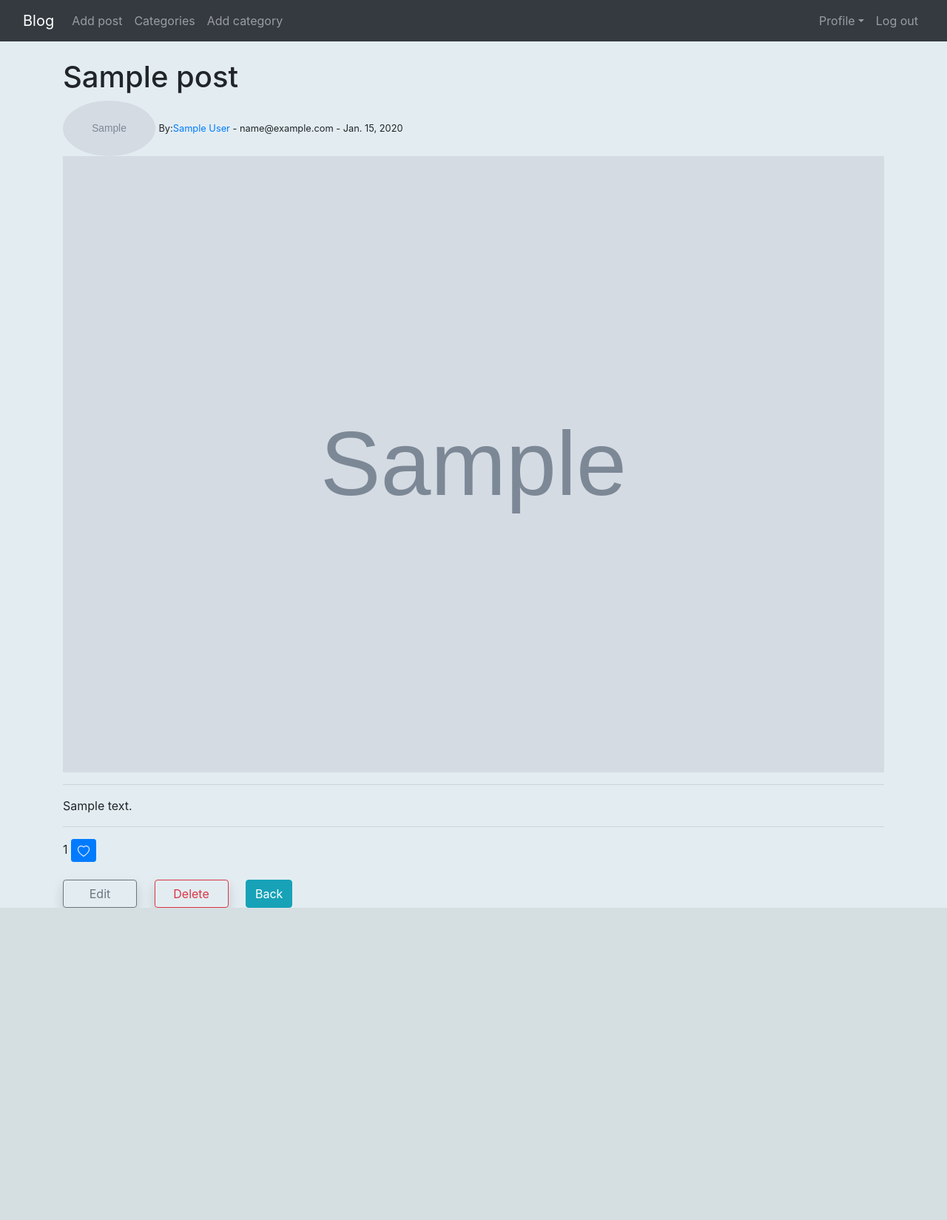
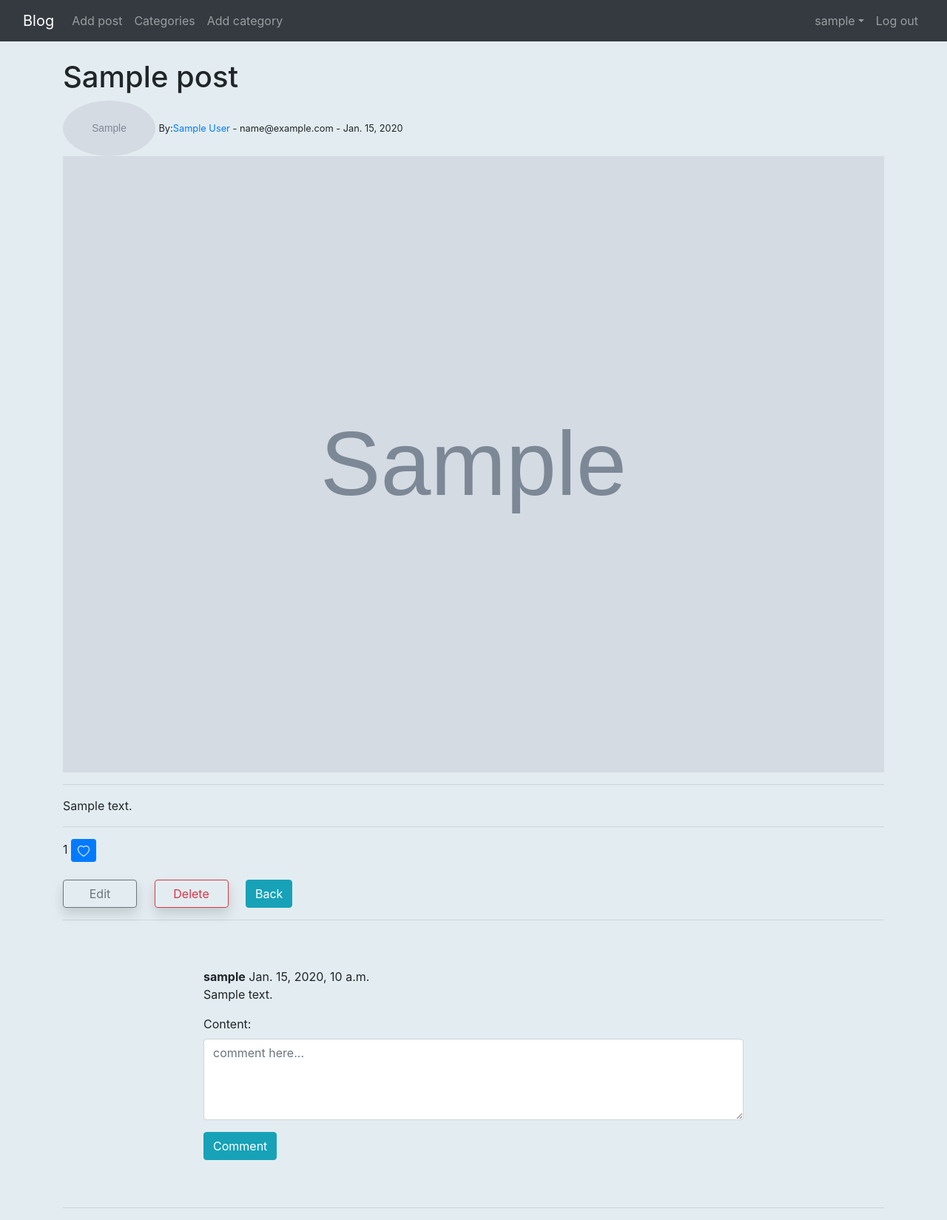
Before and after one commit to Rajan66/Blog, a Django app: page /article/1 in a window 1280 px wide. Shown: the whole page at 74% size. Before the commit the page ends 1227 px from the top, so only its background shows below. Run offline with Django 4.2, Linux system fonts and the light colour scheme; a user stored in the database is signed in; tables that the repository leaves empty hold one stand-in row (values such as "Sample post"); grey boxes marked "Sample" are stand-in pictures; some libraries are stand-ins or nearby versions.

Commit message:
Added Comment

```diff
--- a/blog/admin.py
+++ b/blog/admin.py
@@ -1,8 +1,9 @@
 from django.contrib import admin
-from .models import Post, Category,Profile
+from .models import Post, Category,Profile,Comment
 # Register your models here.
 
 # This makes the blog post entries accessible from the admin area
 admin.site.register(Post)
 admin.site.register(Category)
 admin.site.register(Profile)
+admin.site.register(Comment)
--- a/blog/forms.py
+++ b/blog/forms.py
@@ -1,5 +1,5 @@
 from django import forms
-from .models import Post, Category
+from .models import Post, Category, Comment
 
 # to pull the category from the database
 # name is required twice syntax stuff
@@ -14,13 +14,14 @@
 class PostForm(forms.ModelForm):
     class Meta:
         model = Post
-        fields = ('title', 'title_tag','author', 'category', 'body','snippet','header_image')
+        fields = ('title', 'title_tag', 'author', 'category',
+                  'body', 'snippet', 'header_image')
 
         widgets = {
             # placeholder = categories: add to the attrs; to show the querySet and list of the categories
             'title': forms.TextInput(attrs={'class': 'form-control'}),
             'title_tag': forms.TextInput(attrs={'class': 'form-control'}),
-            'author': forms.TextInput(attrs={'class': 'form-control', 'value': '', 'id': 'user','type': 'hidden'}),
+            'author': forms.TextInput(attrs={'class': 'form-control', 'value': '', 'id': 'user', 'type': 'hidden'}),
             'category': forms.Select(choices=categories_list, attrs={'class': 'form-control'}),
             'body': forms.Textarea(attrs={'class': 'form-control'}),
             'snippet': forms.Textarea(attrs={'class': 'form-control'}),
@@ -30,7 +31,8 @@
 class EditForm(forms.ModelForm):
     class Meta:
         model = Post
-        fields = ('title', 'title_tag', 'category', 'body','snippet','header_image')
+        fields = ('title', 'title_tag', 'category',
+                  'body', 'snippet', 'header_image')
 
         widgets = {
             # placeholder = categories: add to the attrs; to show the querySet and list of the categories
@@ -40,3 +42,15 @@
             'body': forms.Textarea(attrs={'class': 'form-control'}),
             'snippet': forms.Textarea(attrs={'class': 'form-control'})
         }
+
+
+class CommentForm(forms.ModelForm):
+    content = forms.CharField(widget=forms.Textarea(attrs={
+        'class': 'md-textarea form-control',
+        'placeholder': 'comment here...',
+        'rows': '4',
+    }))
+
+    class Meta:
+        model = Comment
+        fields = ('content',)
--- a/blog/templates/add_post.html
+++ b/blog/templates/add_post.html
@@ -4,7 +4,7 @@
 {% endblock title %}
 {% block content %}
     {% if user.is_authenticated %}
-        <h1>Add Post</h1>
+        <h1>Create Post</h1>
         <br>
         <div class="form-group">
     {% comment %} Normal form cannot accept images so we need the enctype thing such that we can add images to the form{% endcomment %}
--- a/blog/templates/article_details.html
+++ b/blog/templates/article_details.html
@@ -6,14 +6,19 @@
     {% load static %}
     <h1>{{ post.title }}</h1>
     {% if post.author.profile.profile_pic %}
-        <img src="{{ post.author.profile.profile_pic.url }}" alt="" height="75px" width="125px" class="rounded-circle">
+        <img src="{{ post.author.profile.profile_pic.url }}"
+             alt=""
+             height="75px"
+             width="125px"
+             class="rounded-circle">
     {% else %}
-        <img src="{% static 'img/unknown.png' %}" alt="" height="75px" width="125px" class="rounded-circle">
+        <img src="{% static 'img/unknown.png' %}"
+             alt=""
+             height="75px"
+             width="125px"
+             class="rounded-circle">
     {% endif %}
-
     <small>By:<a href="{% url 'show-profile' post.author.profile.id %}">{{ post.author.first_name }} {{ post.author.last_name }}</a>  - {{ post.author.email }} - {{ post.post_date }} </small>
-
-
     {% if post.header_image %}
         <img src="{{ post.header_image.url }}"
              alt="Catoo"
@@ -66,4 +71,38 @@
    class="btn btn-outline-danger shadow btn-2">Delete</a></small> &nbsp;
     {% endif %}
     <a href="{% url 'home' %}" class="btn btn-info">Back</a>
+    <hr>
+    <br>
+    <div class="section">
+        <div class="container1">
+            <div class="row">
+                <div class="col-lg-8 mx-auto">
+                    <div class="media-list">
+                        {% for comment in post_comments %}
+                            <div>
+                                <img class="avatar avatar-sm mr-4" src="" alt="">
+                            </div>
+                            <div class="media-body">
+                                <div class="small-1">
+                                    <b>{{ comment.user }}</b>
+                                    {{ comment.date }}
+                                </div>
+                                <p>{{ comment.content }}</p>
+                            </div>
+                        {% endfor %}
+                    </div>
+                    <form method="POST" action="{% url 'article-details' post.pk %}">
+                        {% csrf_token %}
+                        <div class="form-group">
+                            {{ form }}
+                        </div>
+                        <button type="submit" class="btn btn-info">Comment</button>
+                    </form>
+                </div>
+            </div>
+        </div>
+    </div>
+    <br>
+    <br>
+    <hr>
 {% endblock content %}
--- a/blog/templates/base.html
+++ b/blog/templates/base.html
@@ -57,24 +57,29 @@
                    role="button"
                    data-toggle="dropdown"
                    aria-expanded="false"
-                   aria-haspopup="true">Profile</a>
+                   aria-haspopup="true">{{ user }}</a>
                 <ul class="dropdown-menu">
-                  <li>
-                    <a class="dropdown-item" href="{% url 'edit-profile' %}">Edit Info</a>
-                  </li>
                   {% if user.profile.id %}
+                    <li>
+                      <a class="dropdown-item" href="{% url 'show-profile' user.profile.id %}">{{ user.first_name }} {{ user.last_name }}</a>
+                    </li>
+                    <div class="dropdown-divider"></div>
                     <li>
                       <a class="dropdown-item"
                          href="{% url 'edit-profile-page' user.profile.id %}">Edit Profile</a>
                     </li>
+                  {% else %}
                     <li>
-                      <a href="{% url 'show-profile' user.profile.id %}" class="dropdown-item">View Profile</a>
+                      <a class="dropdown-item" href="#">{{ user.first_name }} {{ user.last_name }}</a>
                     </li>
-                  {% else %}
+                    <div class="dropdown-divider"></div>
                     <li>
                       <a class="dropdown-item" href="{% url 'create-profile-page' %}">Create Profile</a>
                     </li>
                   {% endif %}
+                  <li>
+                    <a class="dropdown-item" href="{% url 'edit-profile' %}">Edit Info</a>
+                  </li>
                 </ul>
               </li>
               <li class="nav-item">
@@ -98,24 +103,29 @@
                    role="button"
                    data-toggle="dropdown"
                    aria-expanded="false"
-                   aria-haspopup="true">Profile</a>
+                   aria-haspopup="true">{{ user }}</a>
                 <ul class="dropdown-menu">
-                  <li>
-                    <a class="dropdown-item" href="{% url 'edit-profile' %}">Edit Info</a>
-                  </li>
                   {% if user.profile.id %}
+                    <li>
+                      <a class="dropdown-item" href="{% url 'show-profile' user.profile.id %}">{{ user.first_name }} {{ user.last_name }}</a>
+                    </li>
+                    <div class="dropdown-divider"></div>
                     <li>
                       <a class="dropdown-item"
                          href="{% url 'edit-profile-page' user.profile.id %}">Edit Profile</a>
                     </li>
+                  {% else %}
                     <li>
-                      <a href="{% url 'show-profile' user.profile.id %}" class="dropdown-item">View Profile</a>
+                      <a class="dropdown-item" href="#">{{ user.first_name }} {{ user.last_name }}</a>
                     </li>
-                  {% else %}
+                    <div class="dropdown-divider"></div>
                     <li>
                       <a class="dropdown-item" href="{% url 'create-profile-page' %}">Create Profile</a>
                     </li>
                   {% endif %}
+                  <li>
+                    <a class="dropdown-item" href="{% url 'edit-profile' %}">Edit Info</a>
+                  </li>
                 </ul>
               </li>
               <li class="nav-item">
--- a/blog/templates/home.html
+++ b/blog/templates/home.html
@@ -2,8 +2,6 @@
 {% block content %}
     {% load static %}
     <link rel="stylesheet" href="{% static 'css/home.css' %}">
-    {% if user.is_authenticated %}<h1>Welcome back, {{ user.username }}😇</h1>{% endif %}
-    <h2>Blog posts</h2>
     <ul>
         {% for post in object_list %}
             <li>
--- a/blog/urls.py
+++ b/blog/urls.py
@@ -1,6 +1,6 @@
 from django.contrib import admin
 from django.urls import path
-from .views import HomeView, ArticleDetailView, AddPostView, UpdatePostView, DeletePostView, AddCategoryView, CategoryView, LikeView,CategoryListView
+from .views import HomeView, ArticleDetailView, AddPostView, UpdatePostView, DeletePostView, AddCategoryView, CategoryView, LikeView, CategoryListView
 
 urlpatterns = [
     path('', HomeView.as_view(), name='home'),
--- a/blog/views.py
+++ b/blog/views.py
@@ -1,7 +1,7 @@
 from django.shortcuts import render, get_object_or_404, redirect
 from django.views.generic import ListView, DetailView, CreateView, UpdateView, DeleteView
-from .models import Post, Category, User
-from .forms import PostForm, EditForm
+from .models import Post, Category, User, Comment
+from .forms import PostForm, EditForm, CommentForm
 from django.urls import reverse_lazy, reverse
 from django.http import HttpResponseRedirect
 from django.views.decorators.csrf import csrf_exempt
@@ -29,12 +29,31 @@
     # DetailView to view a single blog post
     model = Post
     template_name = 'article_details.html'
+    form = CommentForm
+
+    def post(self, request, pk, *args, **kwargs):
+        form = CommentForm(request.POST)
+        if form.is_valid():
+            post = self.get_object()
+            form.instance.user = request.user
+            form.instance.post = post
+            form.save()
+
+            return redirect(reverse("article-details", args=[str(pk)]))
 
     def get_context_data(self, *args, **kwargs):
+        post_comments = Comment.objects.all().filter(post=self.object.id)
         category_menu = Category.objects.all()
         context = super(ArticleDetailView, self).get_context_data(
             *args, **kwargs)
-        context['category_menu'] = category_menu
+
+        # context['category_menu'] = category_menu
+        context = super().get_context_data(**kwargs)
+        context.update({
+            'form': self.form,
+            'post_comments': post_comments,
+            'category_menu': category_menu,
+        })
 
         return context
 
```
Also changed, not shown: blog/models.py (+21 -8 lines), blog/migrations/0017_comment.py (added), media/images/profile/umaru.jpeg (added), media/images/umaru.jpeg (added).
